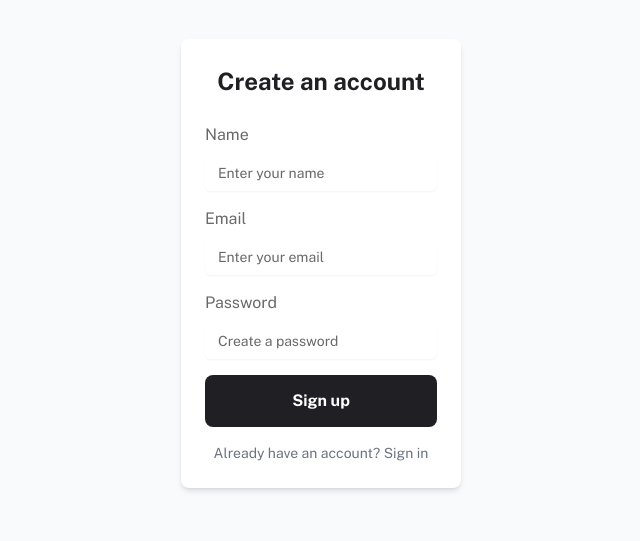
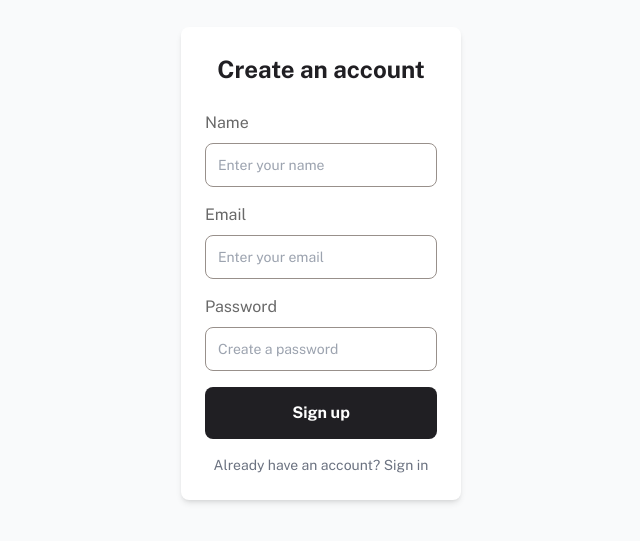
Before and after one commit to martinmoradi/finance-app, a Next.js app in the folder apps/web/: page /signup in a window 1280 px wide. Shown: the part 169-710 px from the top of the page, without its empty margins (319-959 px from the left). Built offline with nearby package versions, Linux system fonts and the light colour scheme; no server answers.

Commit message:
feat(web): custom input composition

```diff
--- a/apps/web/src/components/ui/input.tsx
+++ b/apps/web/src/components/ui/input.tsx
@@ -1,22 +1,224 @@
-import * as React from "react"
+import { cn } from '@/lib/utils';
+import {
+  forwardRef,
+  InputHTMLAttributes,
+  ReactNode,
+  createContext,
+  useContext,
+  useId,
+  KeyboardEvent,
+} from 'react';
 
-import { cn } from "@/lib/utils"
+// Create context for input group
+interface InputContextValue {
+  id: string;
+}
 
-const Input = React.forwardRef<HTMLInputElement, React.ComponentProps<"input">>(
-  ({ className, type, ...props }, ref) => {
+const InputContext = createContext<InputContextValue | undefined>(undefined);
+
+// Input Props
+export interface InputProps extends InputHTMLAttributes<HTMLInputElement> {
+  error?: boolean;
+}
+
+const Input = forwardRef<HTMLInputElement, InputProps>(
+  ({ className, type, error, ...props }, ref) => {
+    // Get context if within an InputGroup
+    const context = useContext(InputContext);
+    // Fix: useId must not be called conditionally
+    const generatedId = useId();
+    const id = props.id || context?.id || generatedId;
+
     return (
       <input
         type={type}
+        id={id}
         className={cn(
-          "flex h-9 w-full rounded-md border border-input bg-transparent px-3 py-1 text-base shadow-sm transition-colors file:border-0 file:bg-transparent file:text-sm file:font-medium file:text-foreground placeholder:text-muted-foreground focus-visible:outline-none focus-visible:ring-1 focus-visible:ring-ring disabled:cursor-not-allowed disabled:opacity-50 md:text-sm",
-          className
+          'flex h-11 w-full rounded-lg border-[1.5px] bg-transparent px-3 py-1 text-body transition-colors file:border-0 file:bg-transparent file:text-sm file:font-medium file:text-foreground placeholder:text-beige-500 placeholder:text-body focus-visible:outline-none disabled:cursor-not-allowed disabled:opacity-50 hover:border-gray-500 focus-visible:border-primary',
+          // Handle Chrome autofill styling
+          '[&:-webkit-autofill]:bg-transparent [&:-webkit-autofill]:shadow-[0_0_0_30px_white_inset]',
+          // For dark mode (if applicable)
+          '[&:-webkit-autofill:focus]:bg-transparent',
+          // Keep the error state handling
+          error && 'border-red hover:border-red focus-visible:border-red',
+          className,
         )}
         ref={ref}
         {...props}
       />
-    )
-  }
-)
-Input.displayName = "Input"
+    );
+  },
+);
+Input.displayName = 'Input';
 
-export { Input }
+// Input Group Props
+interface InputGroupProps {
+  children: ReactNode;
+  className?: string;
+}
+
+// Input Group Component
+const InputGroup = forwardRef<HTMLDivElement, InputGroupProps>(
+  ({ children, className, ...props }, ref) => {
+    const id = useId();
+
+    return (
+      <InputContext.Provider value={{ id }}>
+        <div
+          ref={ref}
+          className={cn('relative flex items-center rounded-lg', className)}
+          {...props}>
+          {children}
+        </div>
+      </InputContext.Provider>
+    );
+  },
+);
+InputGroup.displayName = 'InputGroup';
+
+// Input Prefix Props
+interface InputAddonProps {
+  children: ReactNode;
+  className?: string;
+}
+
+// Input Prefix Component
+const InputPrefix = forwardRef<HTMLDivElement, InputAddonProps>(
+  ({ children, className, ...props }, ref) => {
+    return (
+      <div
+        ref={ref}
+        className={cn(
+          'flex h-11 items-center rounded-l-lg border-[1.5px] border-r-0 bg-transparent px-3 text-body',
+          className,
+        )}
+        {...props}>
+        {children}
+      </div>
+    );
+  },
+);
+InputPrefix.displayName = 'InputPrefix';
+
+// Input Suffix Component
+const InputSuffix = forwardRef<HTMLDivElement, InputAddonProps>(
+  ({ children, className, ...props }, ref) => {
+    return (
+      <div
+        ref={ref}
+        className={cn(
+          'flex h-11 items-center rounded-r-lg border-[1.5px] border-l-0 bg-transparent px-3 text-body',
+          className,
+        )}
+        {...props}>
+        {children}
+      </div>
+    );
+  },
+);
+InputSuffix.displayName = 'InputSuffix';
+
+// Input Icon Props
+interface InputIconProps {
+  children: ReactNode;
+  className?: string;
+  onClick?: () => void;
+  'aria-label'?: string;
+}
+
+// Left Icon Component
+const InputLeftIcon = forwardRef<HTMLDivElement, InputIconProps>(
+  (
+    { children, className, onClick, 'aria-label': ariaLabel, ...props },
+    ref,
+  ) => {
+    const handleKeyDown = (e: KeyboardEvent<HTMLDivElement>) => {
+      if (onClick && (e.key === 'Enter' || e.key === ' ')) {
+        e.preventDefault();
+        onClick();
+      }
+    };
+
+    return onClick ? (
+      <div
+        ref={ref}
+        role='button'
+        tabIndex={0}
+        className={cn(
+          'absolute left-3 flex items-center justify-center',
+          'cursor-pointer',
+          className,
+        )}
+        onClick={onClick}
+        onKeyDown={handleKeyDown}
+        aria-label={ariaLabel || 'Input left icon'}
+        {...props}>
+        {children}
+      </div>
+    ) : (
+      <div
+        ref={ref}
+        className={cn(
+          'absolute left-3 flex items-center justify-center',
+          className,
+        )}
+        {...props}>
+        {children}
+      </div>
+    );
+  },
+);
+InputLeftIcon.displayName = 'InputLeftIcon';
+
+// Right Icon Component
+const InputRightIcon = forwardRef<HTMLDivElement, InputIconProps>(
+  (
+    { children, className, onClick, 'aria-label': ariaLabel, ...props },
+    ref,
+  ) => {
+    const handleKeyDown = (e: KeyboardEvent<HTMLDivElement>) => {
+      if (onClick && (e.key === 'Enter' || e.key === ' ')) {
+        e.preventDefault();
+        onClick();
+      }
+    };
+
+    return onClick ? (
+      <div
+        ref={ref}
+        role='button'
+        tabIndex={0}
+        className={cn(
+          'absolute right-3 flex items-center justify-center',
+          'cursor-pointer',
+          className,
+        )}
+        onClick={onClick}
+        onKeyDown={handleKeyDown}
+        aria-label={ariaLabel || 'Input right icon'}
+        {...props}>
+        {children}
+      </div>
+    ) : (
+      <div
+        ref={ref}
+        className={cn(
+          'absolute right-3 flex items-center justify-center',
+          className,
+        )}
+        {...props}>
+        {children}
+      </div>
+    );
+  },
+);
+InputRightIcon.displayName = 'InputRightIcon';
+
+export {
+  Input,
+  InputGroup,
+  InputPrefix,
+  InputSuffix,
+  InputLeftIcon,
+  InputRightIcon,
+};
```
